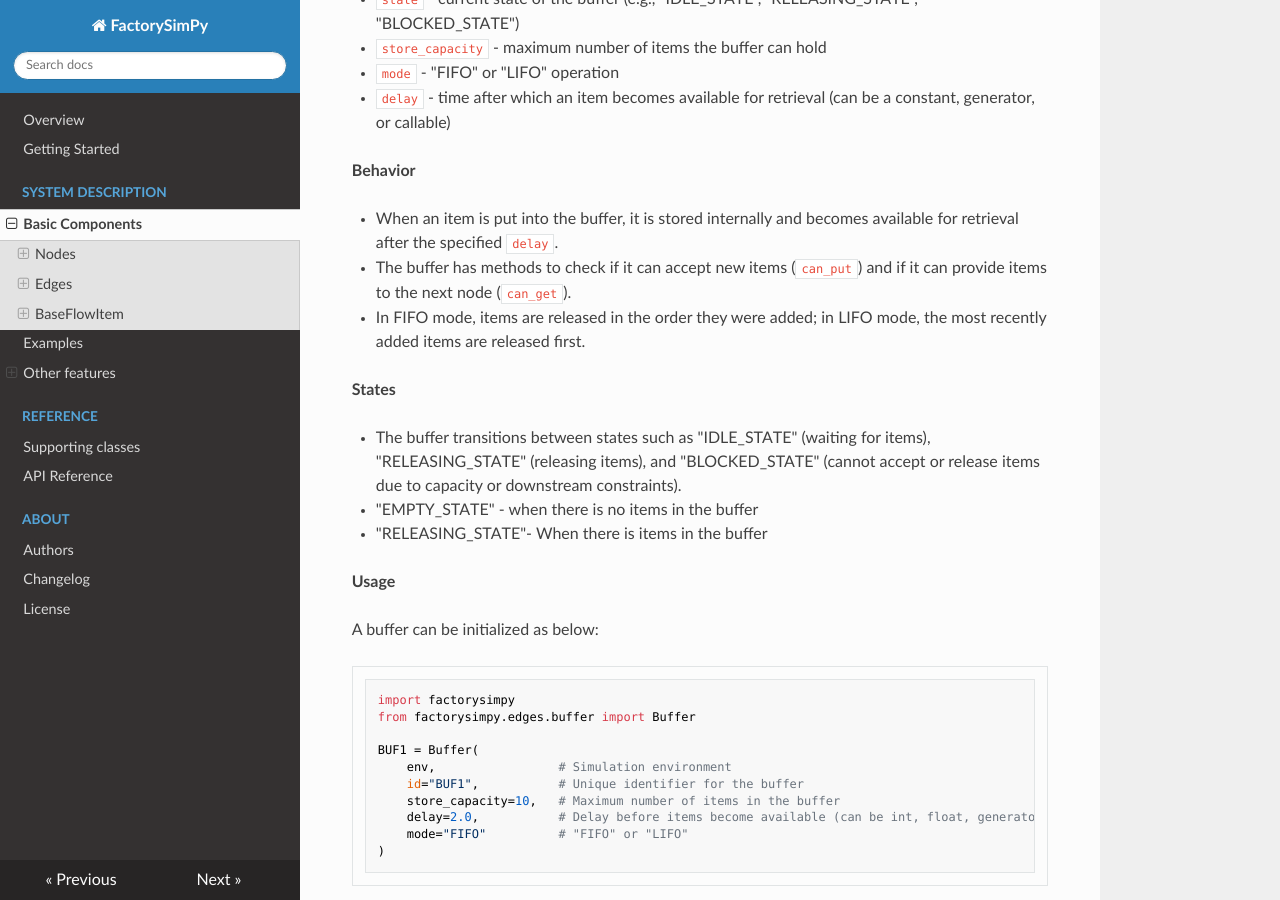
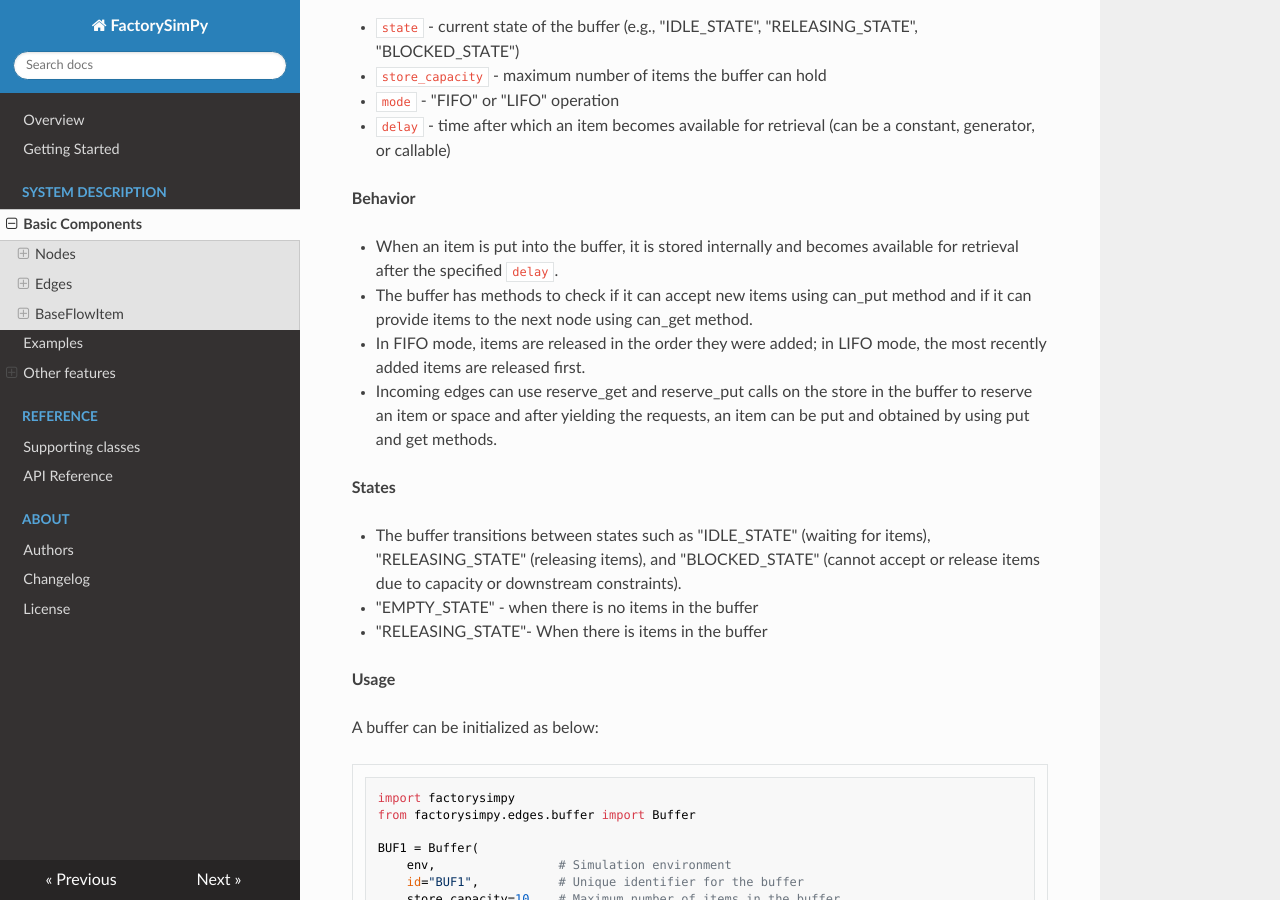
Before and after one commit to FactorySimPy/FactorySimPy, an MkDocs documentation site: the page built from docs/basic_components.md, in a window 1280 px wide and 900 px high, scrolled down 14103 px. Built offline with MkDocs 1.6.1, drawn with Linux system fonts in a browser that asks for light colours; nearby versions of some CDN libraries; some of the changed text lies outside the part shown.

Commit message:
changes in components

```diff
--- a/docs/basic_components.md
+++ b/docs/basic_components.md
@@ -43,7 +43,7 @@ Pallets represents enitities that can hold multiple base items that belong to `f
 ---
 
 
-
+<hr style="height:4px;border:none;color:blue; background-color:grey;" />
 
 ## Nodes
 <hr style="height:4px;border:none;color:blue; background-color:grey;" />
@@ -533,8 +533,11 @@ The API documentation can be found in [Buffer](buffer.md)
 **Behavior**
 
 - When an item is put into the buffer, it is stored internally and becomes available for retrieval after the specified `delay`.
-- The buffer has methods to check if it can accept new items (`can_put`) and if it can provide items to the next node (`can_get`).
+- The buffer has methods to check if it can accept new items using can_put method and if it can provide items to the next node using
+  can_get method.
 - In FIFO mode, items are released in the order they were added; in LIFO mode, the most recently added items are released first.
+- Incoming edges can use reserve_get and reserve_put calls on the store in the buffer to reserve an item or space and after yielding
+ the requests, an item can be put and obtained by using put and get methods.
 
 **States**
 
```
Also changed, not shown: other parts of docs/basic_components.md (+1 -1 lines), 2 other files.
